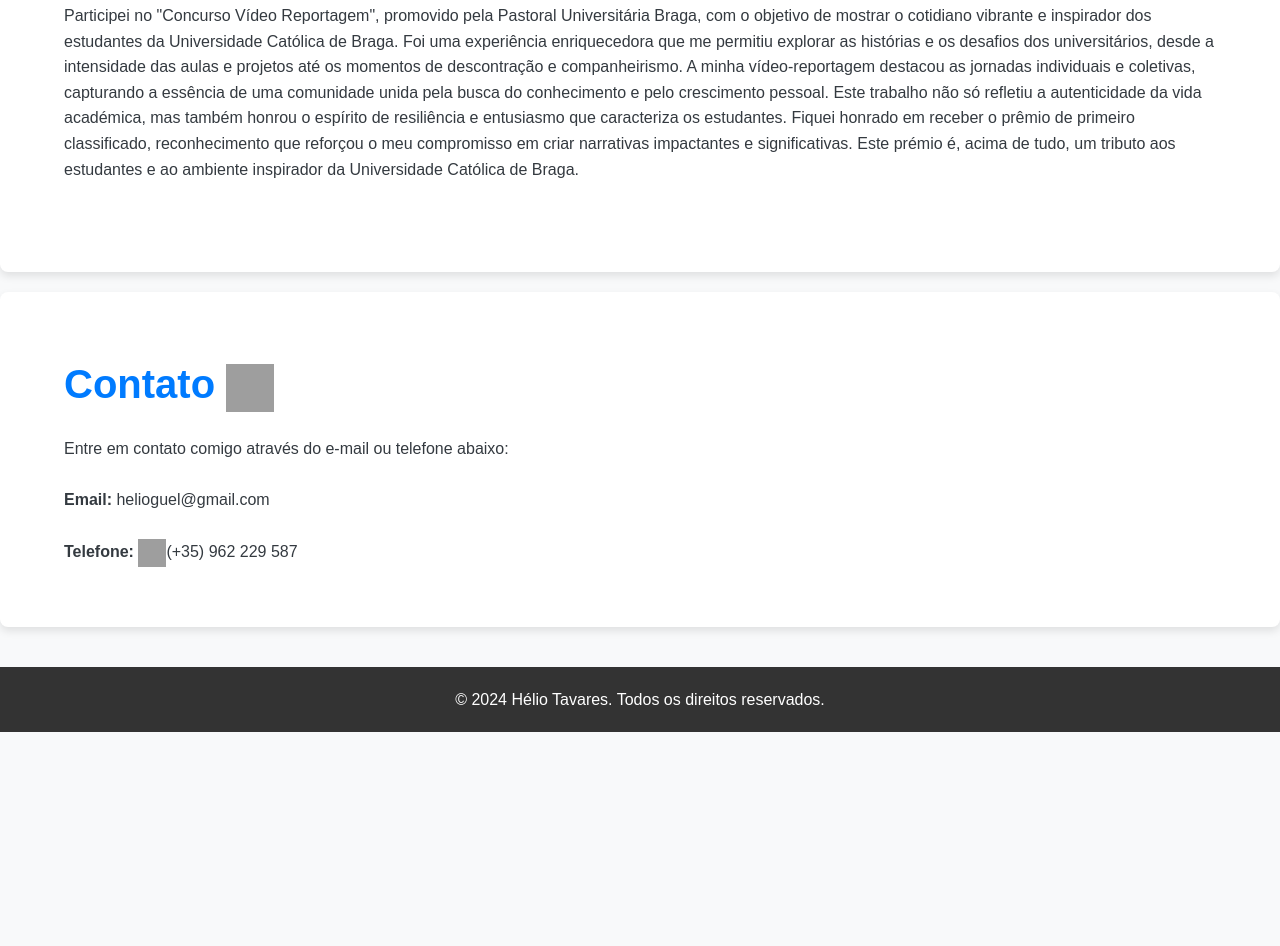
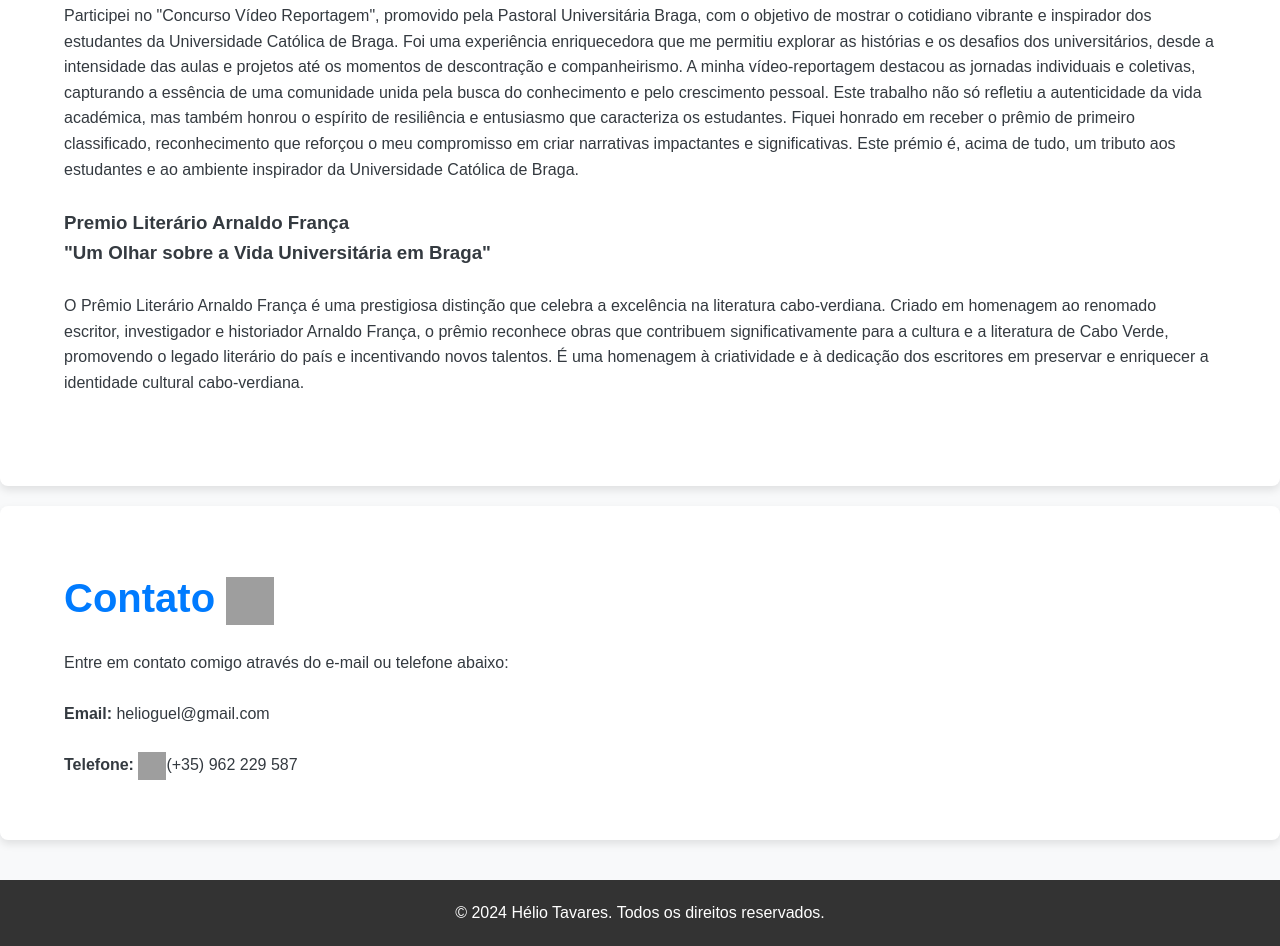
Before and after one commit to Helioguel/cv_helioguel, a plain HTML site: page index.html in a window 1280 px wide. Shown: the part 8912-9858 px from the top of the page. Before the commit the page ends 9644 px from the top, so only its background shows below. Drawn offline with nearby package versions, Linux system fonts and the light colour scheme; grey boxes are pictures that could not be loaded.

Commit message:
Update index.html

```diff
--- a/index.html
+++ b/index.html
@@ -484,6 +484,13 @@
 
                     Fiquei honrado em receber o prêmio de primeiro classificado, reconhecimento que reforçou o meu compromisso em criar narrativas impactantes e
                     significativas. Este prémio é, acima de tudo, um tributo aos estudantes e ao ambiente inspirador da Universidade Católica de Braga. </p>
+                <br>
+                    <h3>Premio Literário Arnaldo França </h3>
+                <h3>"Um Olhar sobre a Vida Universitária em Braga"</h3> <br>
+                <p>O Prêmio Literário Arnaldo França é uma prestigiosa distinção que celebra a excelência na literatura cabo-verdiana. Criado em homenagem ao renomado
+                     escritor, investigador e historiador Arnaldo França, o prêmio reconhece obras que contribuem significativamente para a cultura e a literatura de
+                     Cabo Verde, promovendo o legado literário do país e incentivando novos talentos. É uma homenagem à criatividade e à dedicação dos escritores em
+                     preservar e enriquecer a identidade cultural cabo-verdiana. </p>
             </div>
        </div>
     </section>
```
